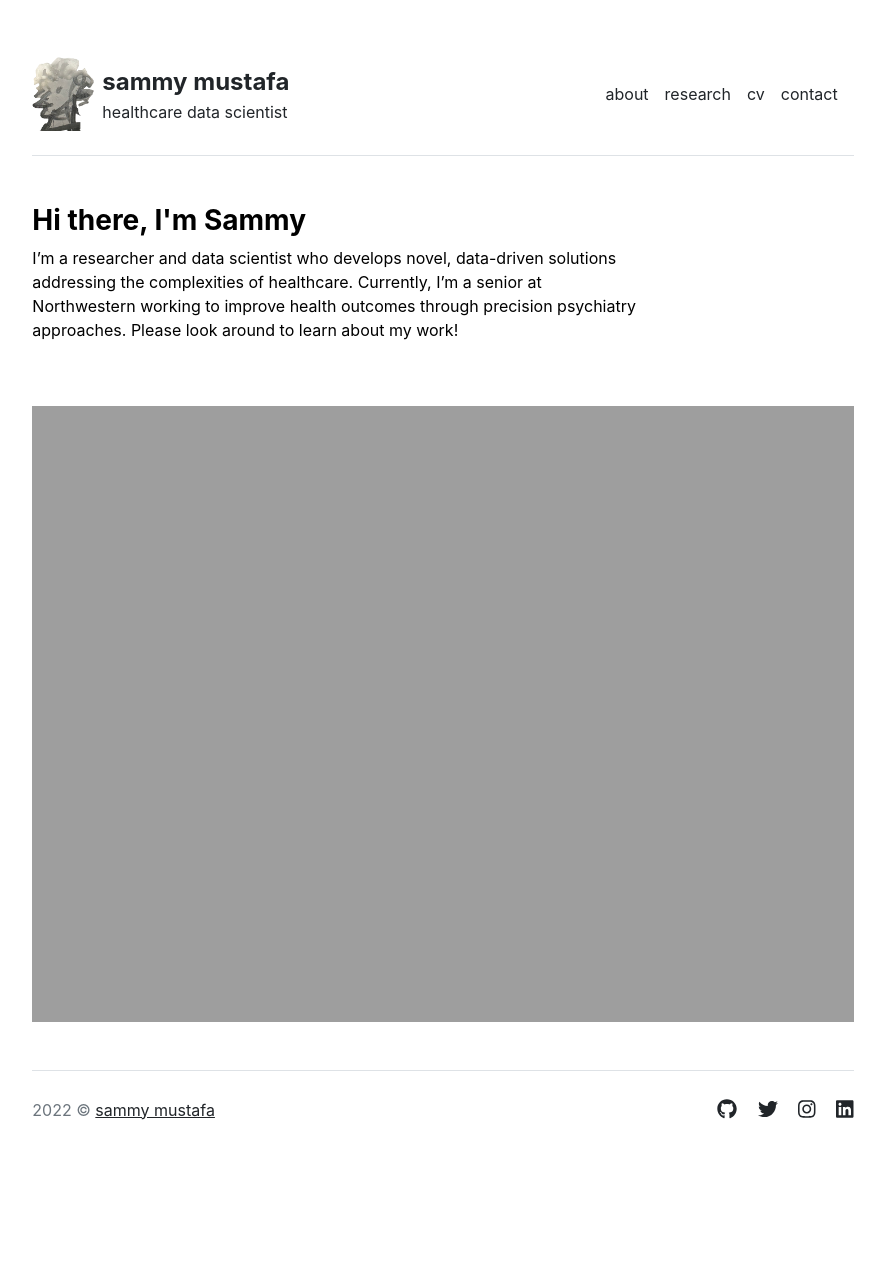
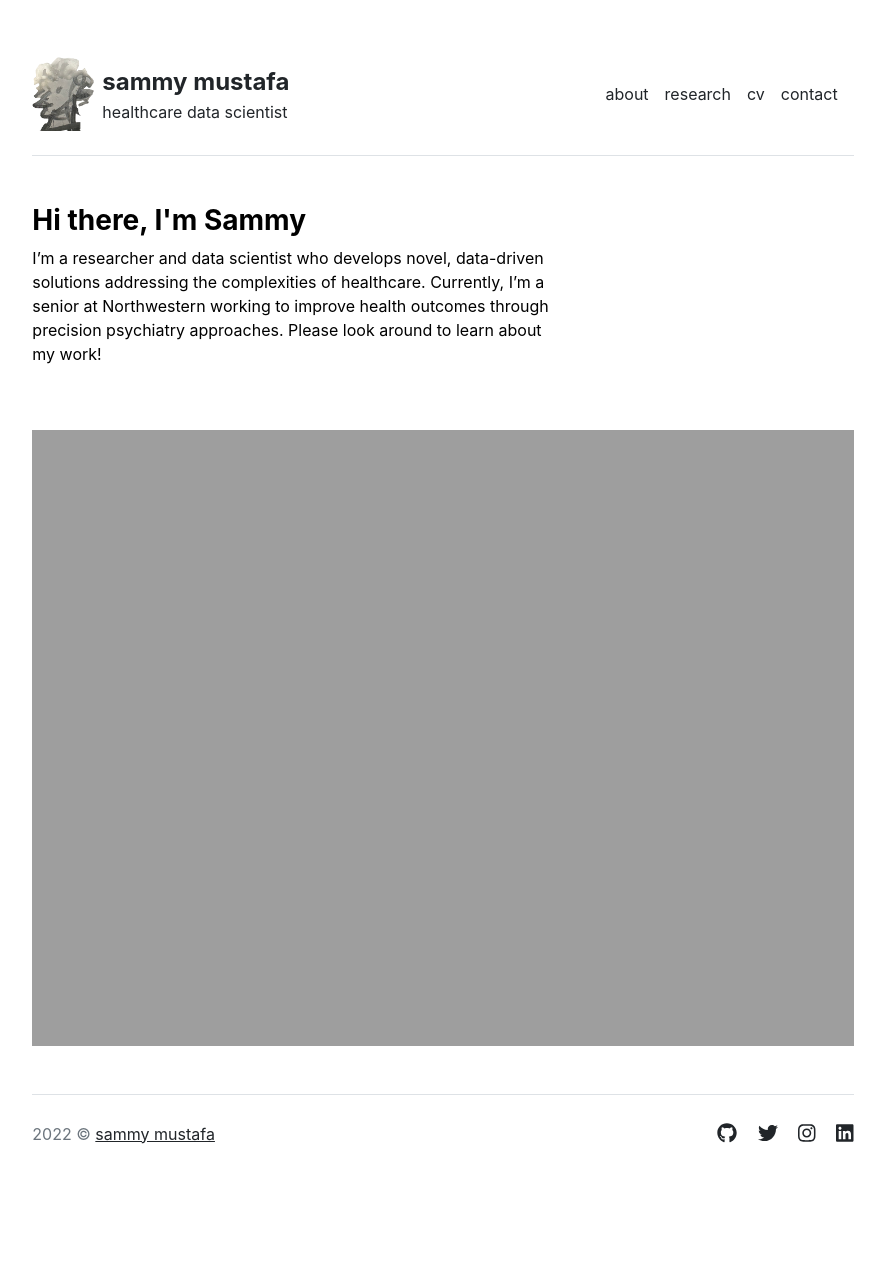
Before and after one commit to sammymustafa/sammymustafa.github.io, a Jekyll site: the page built from index.md, in a window 1280 px wide. Shown: the whole page, without its empty margins (197-1082 px from the left). Built offline with Jekyll 4.4.1, drawn with Linux system fonts in a browser that asks for light colours; before the commit the page ends 1237 px from its top, so only the background shows below that.

Commit message:
test format

```diff
--- a/_layouts/home.html
+++ b/_layouts/home.html
@@ -2,7 +2,7 @@
 layout: default
 ---
 <div class="row g-5 mb-5">
-  <div class="col-md-9">
+  <div class="col-md-8">
     <h3 class="fw-bold">Hi there, I'm Sammy</h3>
     {{ content }}
   </div>
```
